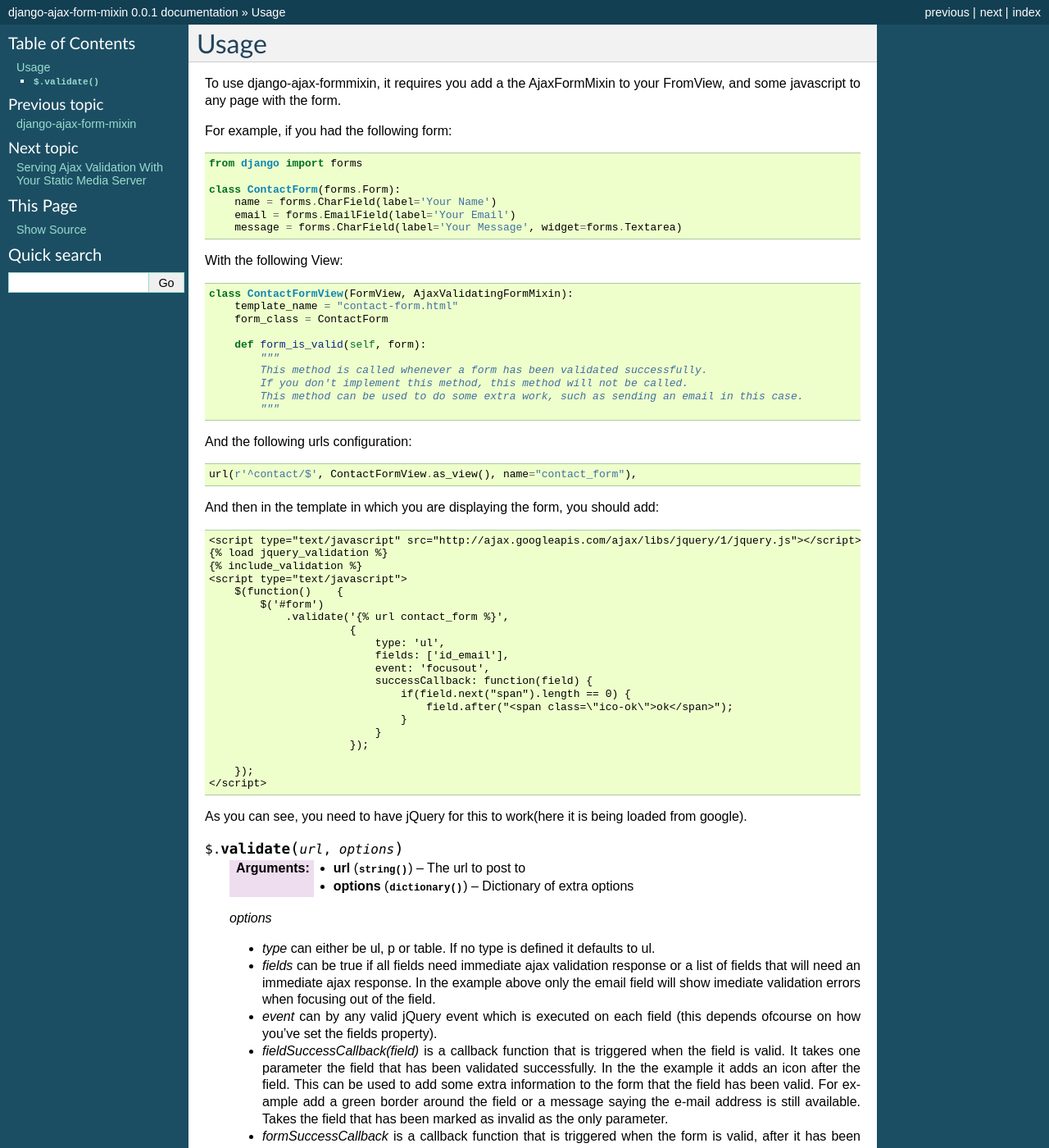
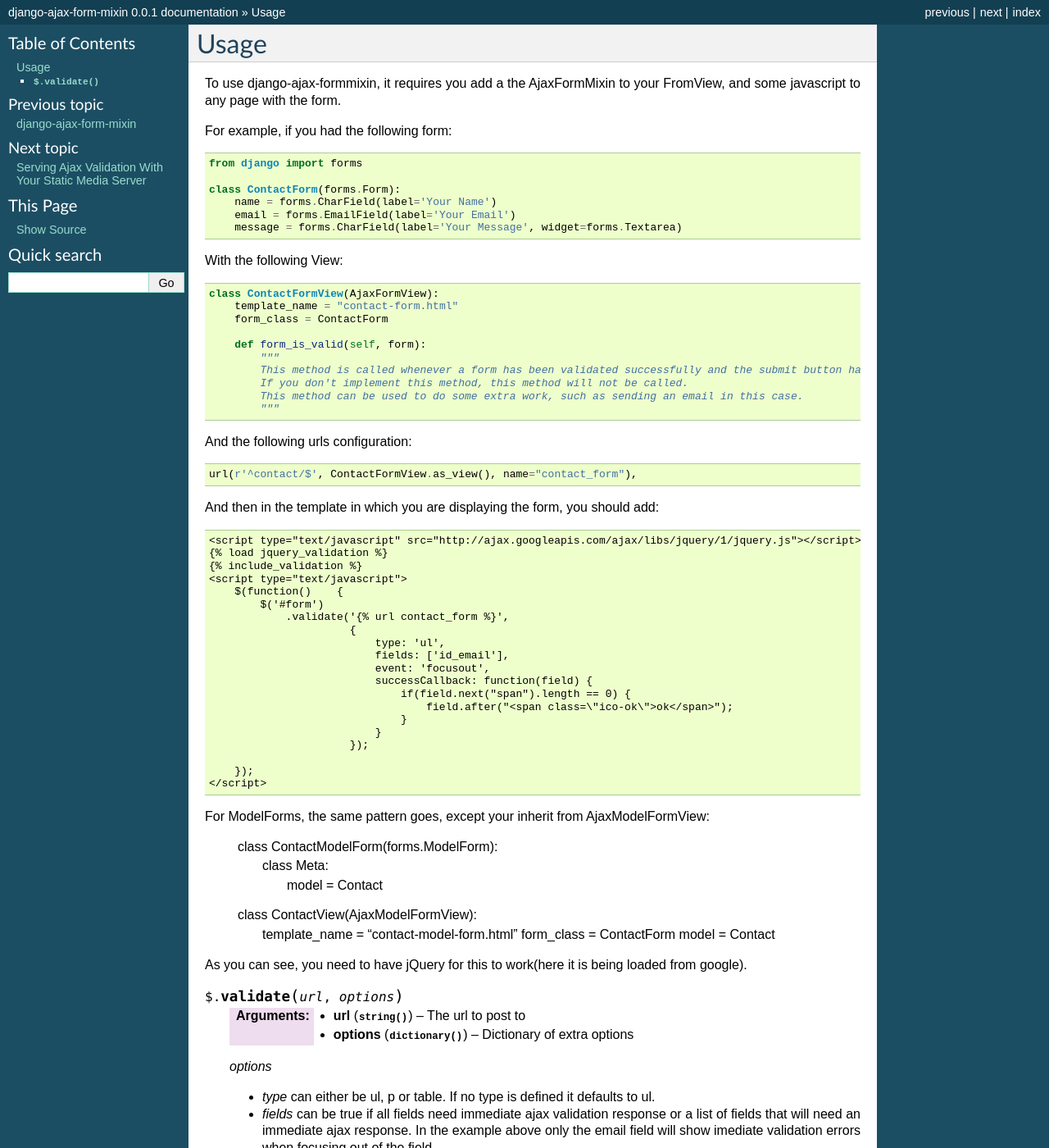
Before and after one commit to jonas-grgt/django-ajax-forms, a Sphinx documentation site: the page built from docs/usage.rst, in a window 1280 px wide and 1400 px high. Shown: the whole window at 82% size. Built offline with Sphinx 7.4.7, drawn with Linux system fonts in a browser that asks for light colours.

Commit message:
Update docs/usage.rst
Updated documentation to new implementation, without mixins but real views.

```diff
--- a/docs/usage.rst
+++ b/docs/usage.rst
@@ -15,13 +15,13 @@ For example, if you had the following form::
 
 With the following View::
 
-    class ContactFormView(FormView, AjaxValidatingFormMixin):
+    class ContactFormView(AjaxFormView):
         template_name = "contact-form.html"
         form_class = ContactForm
 
         def form_is_valid(self, form):
             """
-            This method is called whenever a form has been validated successfully.
+            This method is called whenever a form has been validated successfully and the submit button has been pressed.
             If you don't implement this method, this method will not be called.
             This method can be used to do some extra work, such as sending an email in this case.
             """
@@ -53,6 +53,17 @@ And then in the template in which you are displaying the form, you should add::
         });
     </script>
 
+For ModelForms, the same pattern goes, except your inherit from AjaxModelFormView:
+
+    class ContactModelForm(forms.ModelForm):
+        class Meta:
+            model = Contact
+
+    class ContactView(AjaxModelFormView):
+        template_name = "contact-model-form.html"
+        form_class = ContactForm
+        model = Contact
+
 As you can see, you need to have jQuery for this to work(here it is being loaded
 from google).
 
```
